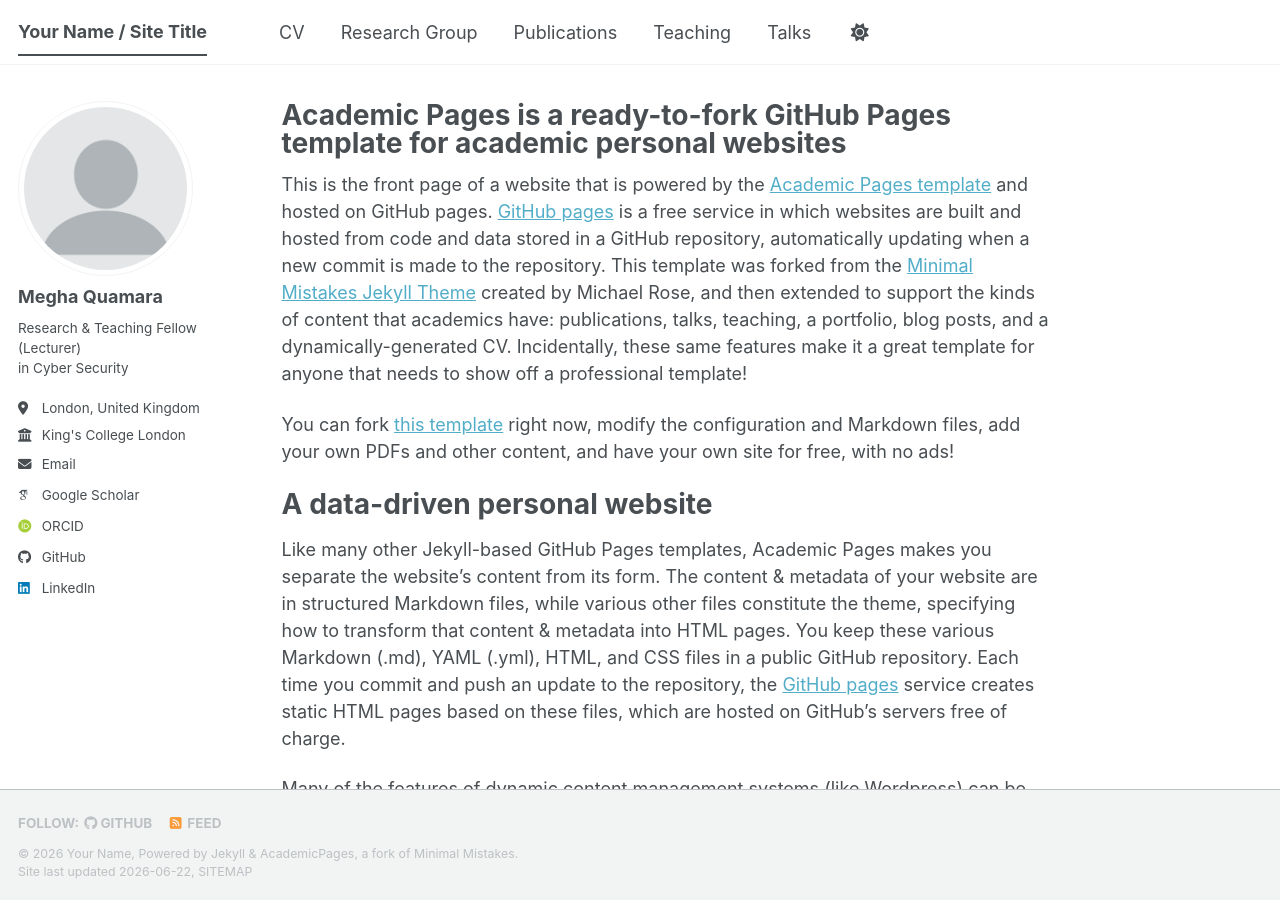
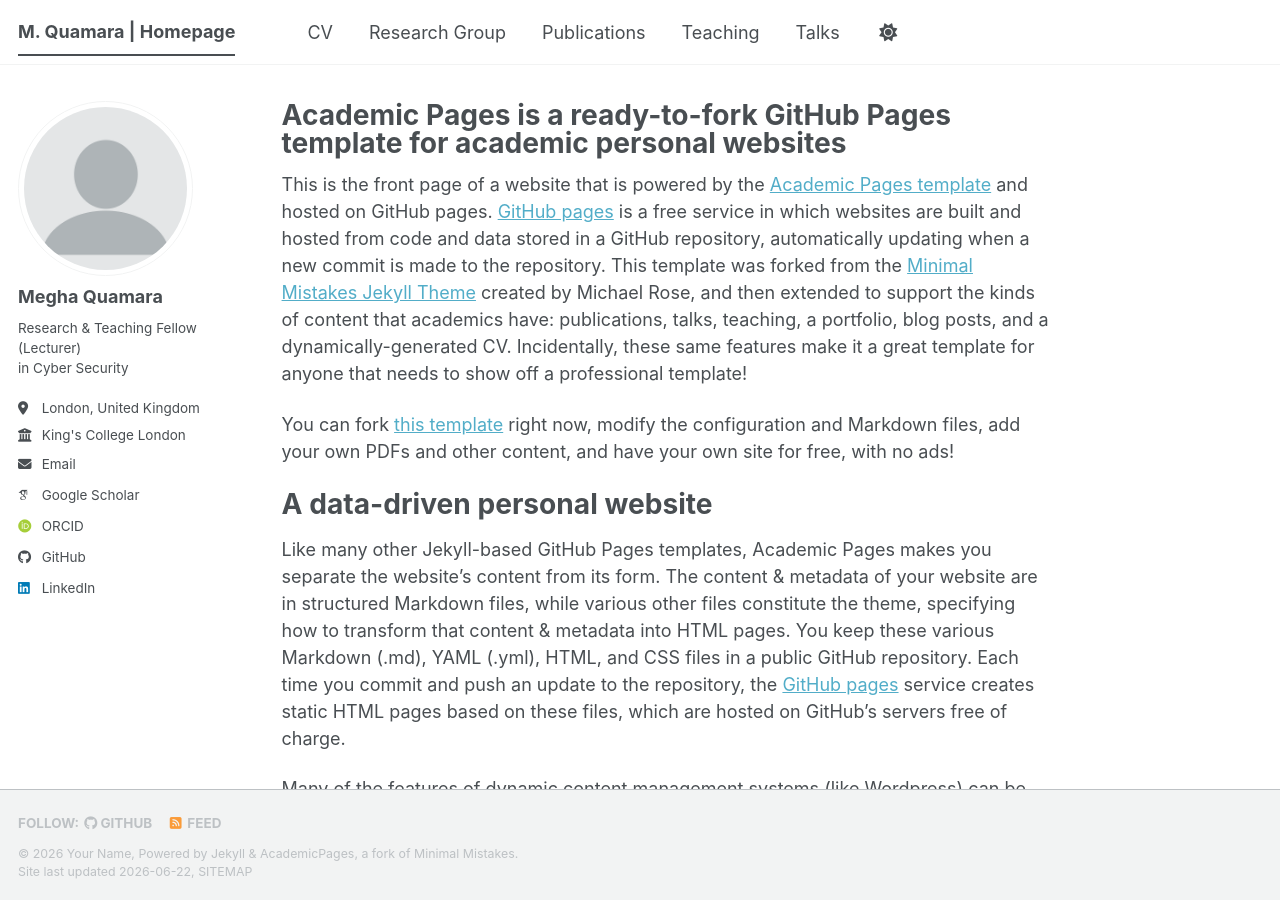
Before and after one commit to meghaquamara/personal-website, a Jekyll site: the page built from _pages/about.md, in a window 1280 px wide and 900 px high. Built offline with Jekyll 4.4.1, drawn with Linux system fonts in a browser that asks for light colours; some web fonts are replaced; a script bundle is joined from its source files by our own code; library files that are not in the unit come from our copies.

Commit message:
Update _config.yml

```diff
--- a/_config.yml
+++ b/_config.yml
@@ -9,7 +9,7 @@
 # Basic Site Settings
 locale                   : "en-US"
 site_theme               : "default" # The available themes options are "default", "air", "sunrise", "mint", "dirt" and "contrast"
-title                    : "Your Name / Site Title"
+title                    : "M. Quamara | Homepage"
 title_separator          : "-"
 name                     : &name "Your Name"
 description              : &description "Your Name's academic portfolio"   # Update this with a general description of your site, this is the default if not overridden by a page
```
